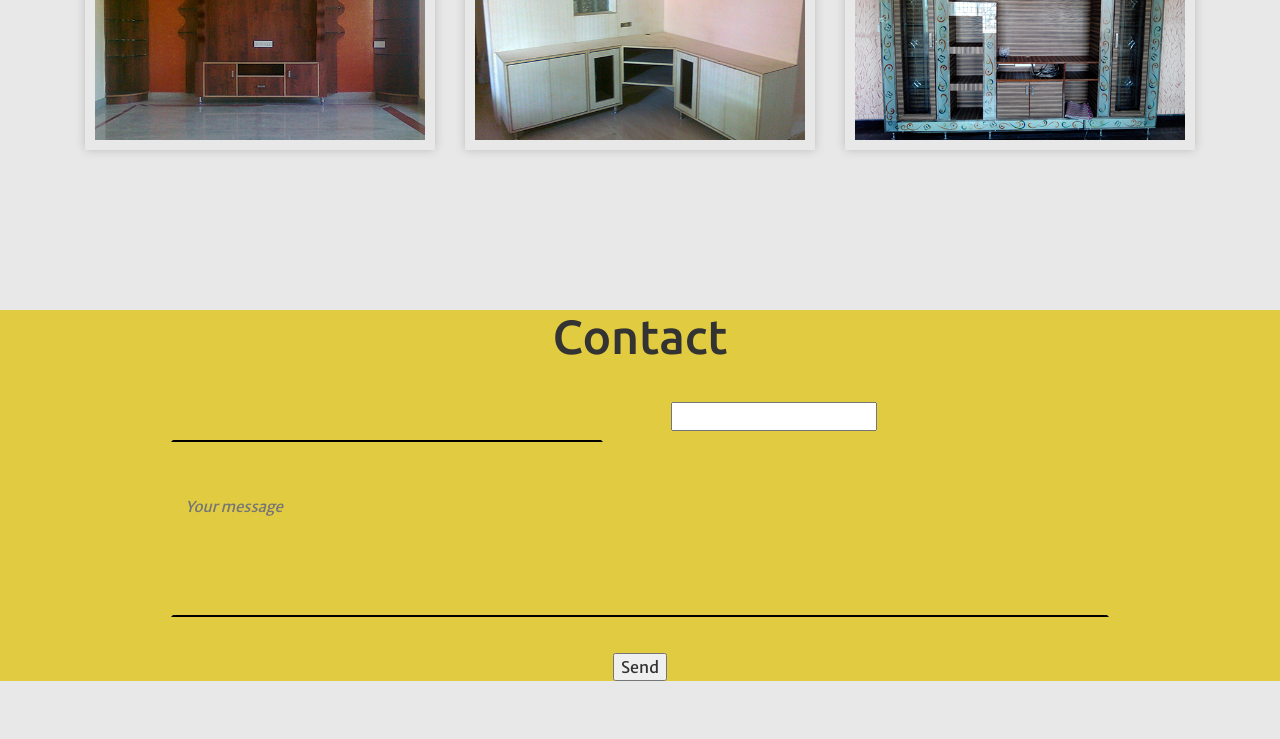
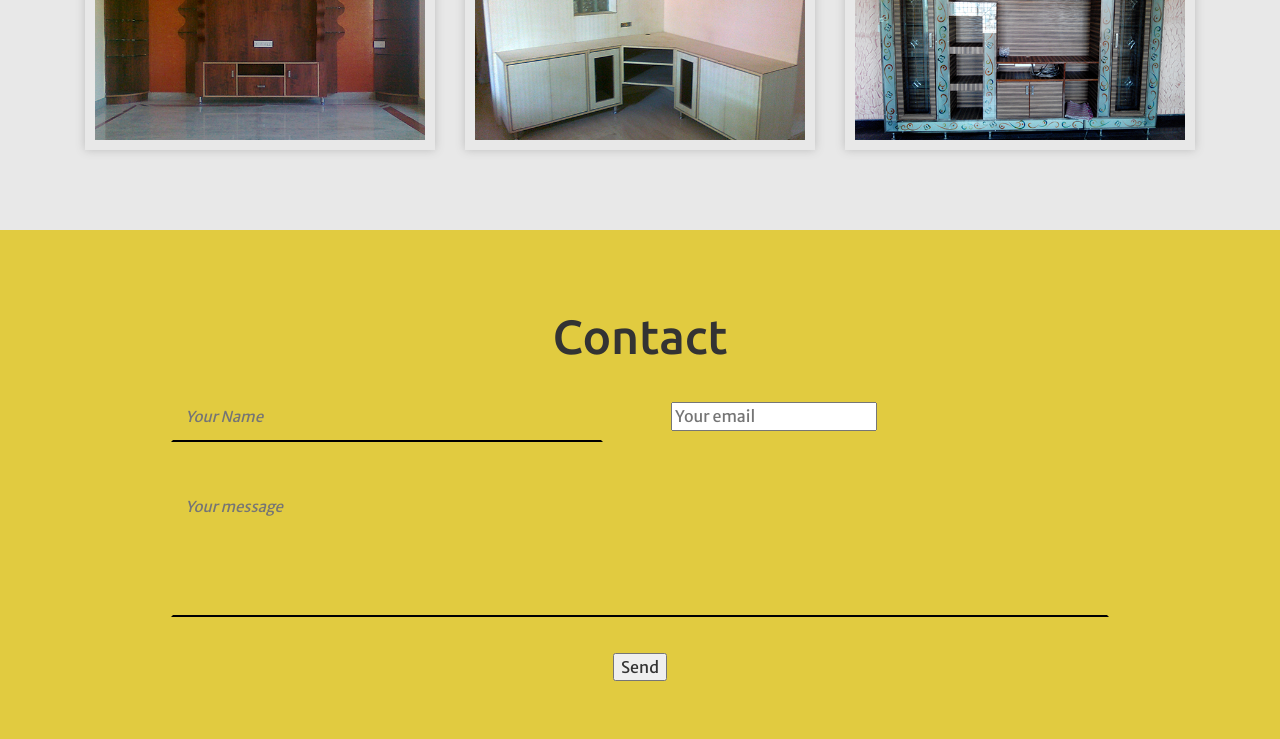
Before and after one commit to woodacts/woodacts.github.io, a plain HTML site: page index.html in a window 1280 px wide. Shown: the part 3817-4556 px from the top of the page. Drawn offline with Linux system fonts and the light colour scheme.

Commit message:
changes done

```diff
--- a/index.html
+++ b/index.html
@@ -221,9 +221,7 @@ Smartphone Compatible web template, free webdesigns for Nokia, Samsung, LG, Sony
 
 			        <div class="col-md-5 ab-text two wow fadeInLeft animated animated" data-wow-delay=".5s" style="visibility: visible; animation-delay: 0.5s; animation-name: fadeInLeft;">
 
-
 						  <p>From small beginnings to industry leadership, Woodacts remains focused on its founding principles, embraces their customers as “customers for life”, and continually challenges itself to improve system-wide services and processes.
-
 </p>
 						<p style="margin: 0em 0 0.3em !important;">Woodacts is owned by Kumar AS. I was looking for an opportunity to be involved with our communities and to help people.</p>
 					</div>
@@ -483,13 +481,13 @@ We are supported by a talented and skilled team of experts that enables us to sa
 
 	 <!--/newsletter-->
 	 <!--contact-->
-	<div class="contact_w3agile" id="contact">
-	<div class="container wow fadeInUp animated animated" data-wow-delay=".5s" style="visibility: visible; animation-delay: 0.5s; animation-name: fadeInUp; width:auto; background-color: #e1cb40;">
+	<div class="contact_w3agile" id="contact" style="background-color: #e1cb40;">
+	<div class="container wow fadeInUp animated animated" data-wow-delay=".5s" style="visibility: visible; animation-delay: 0.5s; animation-name: fadeInUp; width:auto; ">
 		<h2 class="title">Contact</h2>
 
 		<form method="POST" action="http://formspree.io/woodacts999@gmail.com">
-			<input type="text" name="name">
-			<input type="email" name="_replyto">
+			<input type="text" placeholder="Your Name" name="name">
+			<input name="email" placeholder="Your email" type="email">
 			 <textarea name="message" placeholder="Your message"></textarea>
 			<div class="con-form text-center">
 
```
